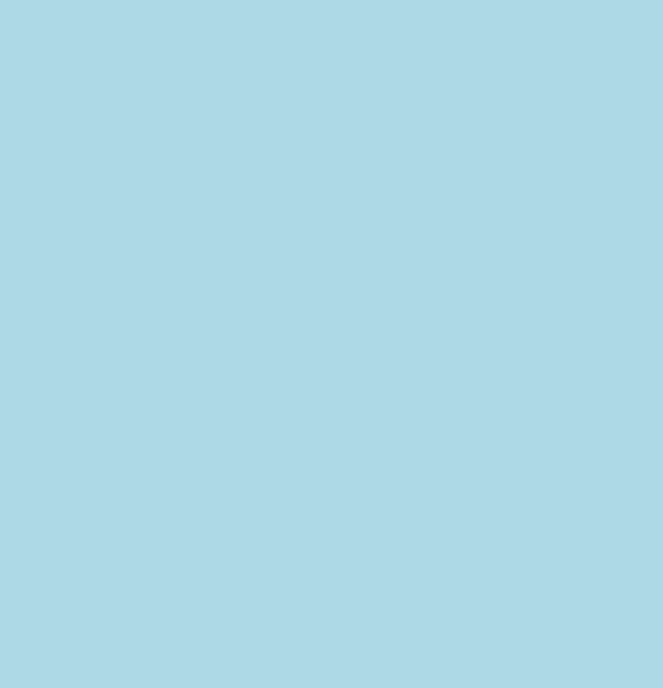
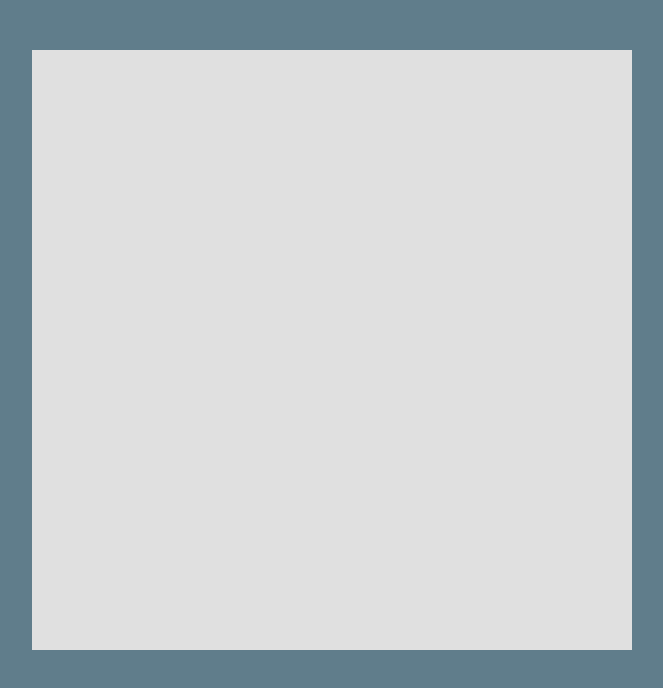
Before and after one commit to chansecampbell/snake-canvas-game, a website built with webpack: page index.html in a window 1280 px wide. Shown: the whole page, without its empty margins (308-971 px from the left). Built offline with nearby package versions, Linux system fonts and the light colour scheme.

Commit message:
Added some css spacing and general object structures

```diff
--- a/css/styles.css
+++ b/css/styles.css
@@ -1,3 +1,5 @@
-body {
-    background: lightblue;
-}
+* { padding: 0; margin: 0; text-align: center;  }
+
+body { background: #607D8B; margin: 50px auto; }
+
+#canvas { background: #E0E0E0; }
--- a/js/app.js
+++ b/js/app.js
@@ -1,2 +1,9 @@
-console.log("hello");
-const test = "words";
+'use strict';
+const canvas = document.getElementById('canvas');
+const ctx = canvas.getContext('2d');
+
+class Game {
+    constructor() {
+
+    }
+}
```
